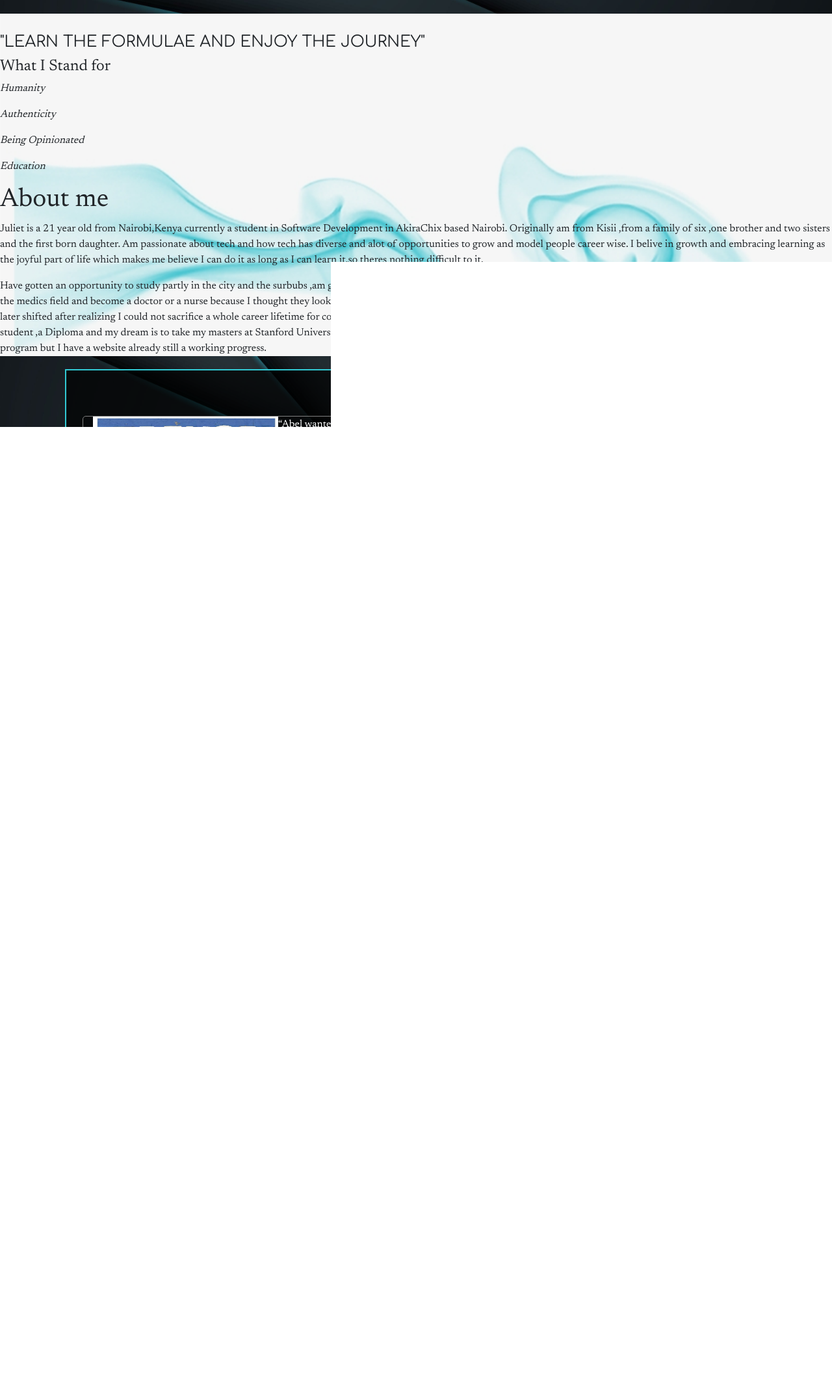
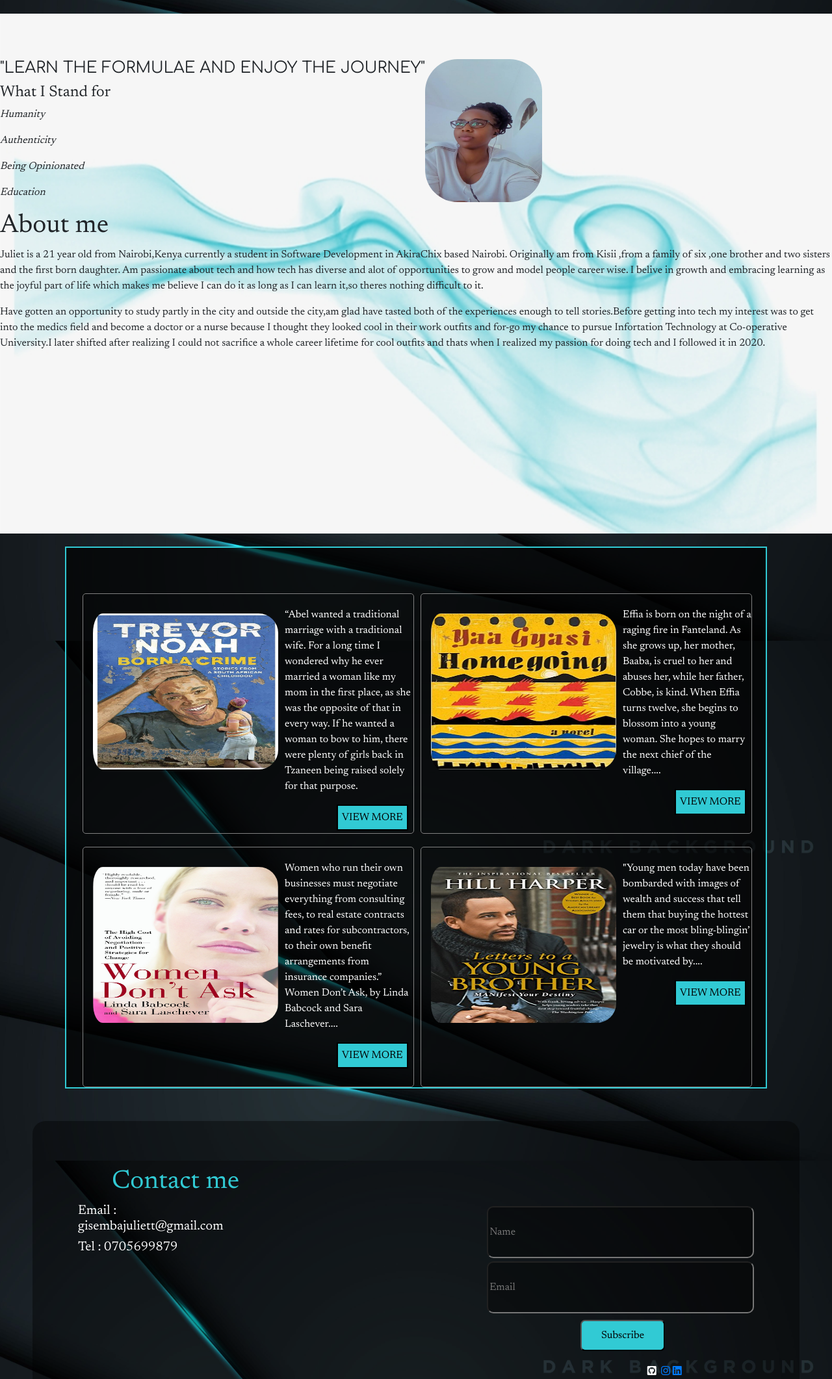
Before and after one commit to Juliet879/Julie_site, a plain HTML site: page index.html in a window 1280 px wide. Shown: the part 614-2736 px from the top of the page at 65% size. Before the commit the page ends 2474 px from the top, so only its background shows below. Drawn offline with nearby package versions, Linux system fonts and the light colour scheme; some icons are missing.

Commit message:
Added file

```diff
--- a/index.html
+++ b/index.html
@@ -31,7 +31,8 @@
                 <h1 id="mainH">Hey,I'am</h1>
                 <h1 id="mainH">Juliet Gisemba</h1>
                 <p>Student,Tech-enthusiast,Reader</p>
-                <a href="about.html"><button id="welcome_btn">Welcome</button></a>
+                <a href="#about.html"><button id="welcome_btn">Welcome</button></a>
+
             </div>
             <div class="mainImg">
                 <img src="/images/circle-cropped.png" alt="">
@@ -43,7 +44,6 @@
         <div class="about" id="about.html">
 
             <div class="word1">
-                <div class="image"></div>
                 <div class="next-word">
                     <h4 id="quote">"LEARN THE FORMULAE AND ENJOY THE JOURNEY"</h4>
                     <h4>What I Stand for</h4>
@@ -51,6 +51,9 @@
                     <p><em>Authenticity</em></p>
                     <p><em>Being Opinionated</em></p>
                     <p><em>Education</em></p>
+                </div>
+                <div class="image">
+                    <img id="mypic" src="/images/mypic.jpg" alt="">
                 </div>
 
             </div>
@@ -68,19 +71,16 @@
                     as I can learn it,so theres nothing difficult to it.
 
 
-                <p>Have gotten an opportunity to study partly in the city and the surbubs ,am glad have tasted
+                <p>Have gotten an opportunity to study partly in the city and outside the city,am glad have tasted
                     both of the experiences
-                    enough to tell stories.Before getting into tech my intrest was to get into the medics field and
+                    enough to tell stories.Before getting into tech my interest was to get into the medics field and
                     become a doctor or
                     a nurse because I thought they looked cool in their work outfits and for-go my chance to pursue
                     Infortation Technology at Co-operative University.I later shifted after realizing I could not
                     sacrifice
                     a whole career lifetime for cool outfits and thats when I realized my passion for doing tech and I
                     followed it in 2020.
-                    Am a software developer student ,a Diploma and my dream is to take my masters at Stanford
-                    University.Am motivated to created an ecommerce application through
-                    the skills I will have received by the the end of this program but I have a website already still a
-                    working progress.
+
                 </p>
             </div>
         </div>
@@ -91,7 +91,7 @@
                     <div class="book1">
                         <img id="blog1Img" src="/images/Born a crime.jpg" alt="">
                     </div>
-                    <div class="description1" id="descr">
+                    <div class="descrption" id="descr">
                         <p>“Abel wanted a traditional marriage with a traditional wife. For a long
                             time I wondered why he ever married a woman like my mom in the first
                             place, as she was the opposite of that in every way. If he wanted a
@@ -110,8 +110,7 @@
                         <p>Effia is born on the night of a raging fire in Fanteland. As she grows
                             up, her mother, Baaba, is cruel to her and abuses her, while her father,
                             Cobbe, is kind. When Effia turns twelve, she begins to blossom into a
-                            young woman. She hopes to marry the next chief of the village, but Baaba
-                            has other plans for her. She tells Effia to hide her blood, and then</p>
+                            young woman. She hopes to marry the next chief of the village.... </p>
 
                             <a href="book2.html"><button id="viewButton">VIEW MORE</button></a>
                     </div>
@@ -126,9 +125,7 @@
                             estate
                             contracts
                             and rates for subcontractors, to their own benefit arrangements from insurance companies.”
-                            Women Don’t Ask, by Linda Babcock and Sara Laschever, is a widely lauded book about the
-                            personal
-                            and....
+                            Women Don’t Ask, by Linda Babcock and Sara Laschever....
                         </p>
 
                         <a href="book4.html"><button id="viewButton">VIEW MORE</button></a>
@@ -143,8 +140,7 @@
                     <div class="descrption">
                         <p>"Young men today have been bombarded with images of wealth and success
                             that tell them that buying the hottest car or the most bling-blingin’
-                            jewelry is what they should be motivated by.There is an overwhelming
-                            sales pitch targeted at these young men that subliminally suggests</p>
+                            jewelry is what they should be motivated by....</p>
 
                             <a href="book3.html"><button id="viewButton">VIEW MORE</button></a>
                     </div>
@@ -158,18 +154,12 @@
 
 
 
-        <div class="footer" id="contacts.html">
+        <div class="mainFooter" id="contacts.html">
+            <h1 id="contactTitle">Contact me</h1>
+            <div class="footer">
             <div class="contact">
-                <h2>Contacts</h2>
-                <a href="index.html">
-                    <p>Home</p>
-                </a>
-                <a href="about.html">
-                    <p>About me </p>
-                </a>
-                <a href="blogs.html">
-                    <p>Blogs</p>
-                </a>
+                <h5>Email : gisembajuliett@gmail.com</h5>
+                <h5>Tel : 0705699879</h5>
             </div>
             <div class="form">
                 <form id="form" action="">
@@ -188,6 +178,7 @@
                     </div>
                 </form>
             </div>
+</div>
         </div>
     </div>
     </div>
--- a/styles.css
+++ b/styles.css
@@ -25,7 +25,7 @@
 
 .navbar{
     position: fixed;
-    padding-top: 30px;
+    padding-top: 50px;
     padding-left: 65%;
     background-color: transparent;
 }
@@ -99,23 +99,21 @@ ul li{
 }
 /*ABOUT PAGE */
 #quote{
+    padding-top: 70px;
     font-family: 'Comfortaa', cursive;
 }
-#abt_footer{
-    background-image: url(/images/land.jpg);
-    color: white;
-    height: 50vh;
-    background-size: cover ;
-}
+
 #image1{
     width: 400px;
 }
 .word1{
-    padding-top: 30px;
+    display: flex;
 }
-#graduate1{
-    width: 400px;
-    height: 300px;
+#mypic{
+    border-radius: 50px;
+    margin-top: 70px;
+    width: 180px;
+    height: 220px;
 }
 .row{
     display: flex;
@@ -129,6 +127,7 @@ ul li{
     background-image: url(/images/land3.png);
     background-repeat: no-repeat;
     background-size: cover;
+    height: 100vh;
 }
 
 /* BLOGS PAGE */
@@ -137,6 +136,8 @@ ul li{
     height: 240px;
     width: 300px;
     padding-left: 15px;
+    border-radius: 30px;
+    margin-top: 30px;
 }
 .wrapper{
     margin-top: 20px;
@@ -167,6 +168,7 @@ ul li{
 }
 .descrption{
     padding-left: 10px;
+    margin-top: 20px;
 }
 
 #viewButton{
@@ -177,13 +179,18 @@ ul li{
 }
 
 /* footer section */
-.footer{
-    margin-top: 50px;
-    display: flex;
+.mainFooter{
+    background-color: rgba(0, 0, 0, 0.4);
     margin-left: 50px;
     margin-right: 50px;
-    background-color: rgba(0, 0, 0, 0.4);
     padding: 70px;
+    margin-top: 50px;
+    border-radius: 20px;
+
+}
+.footer{
+    display: flex;
+
 }
 input{
     color: white;
@@ -191,11 +198,12 @@ input{
     height: 10vh;
     margin-top: 5px;
     border-radius: 10px;
-    background-color: rgba(0, 0, 0, 0.397);
+    background-color: rgba(0, 0, 0, 0.384);
     /* padding: 15px; */
 }
 .form{
-    padding-left: 600px;
+    padding-left: 400px;
+    /* margin-right: 40px; */
 
 }
 
@@ -229,6 +237,11 @@ input{
     padding-top: 40px;
 
 }
+#contactTitle{
+    color: white;
+    margin-left: 5%;
+    color: rgb(49, 202, 212);
+}
 
 /* Individual books */
 .bookBody{
@@ -251,6 +264,7 @@ input{
 
 .bookBody{
     background-image: url(/images/landing4.jpg);
+    font-size: 17px;
 }
 /* book1 */
 .heading{
```
Also changed, not shown: book1.html (+38 -15 lines), book2.html (+1 -1 lines), book3.html (+3 -1 lines), book4.html (+1 -1 lines), images/mypic.jpg (added), images/mypic2.jpg (added).
